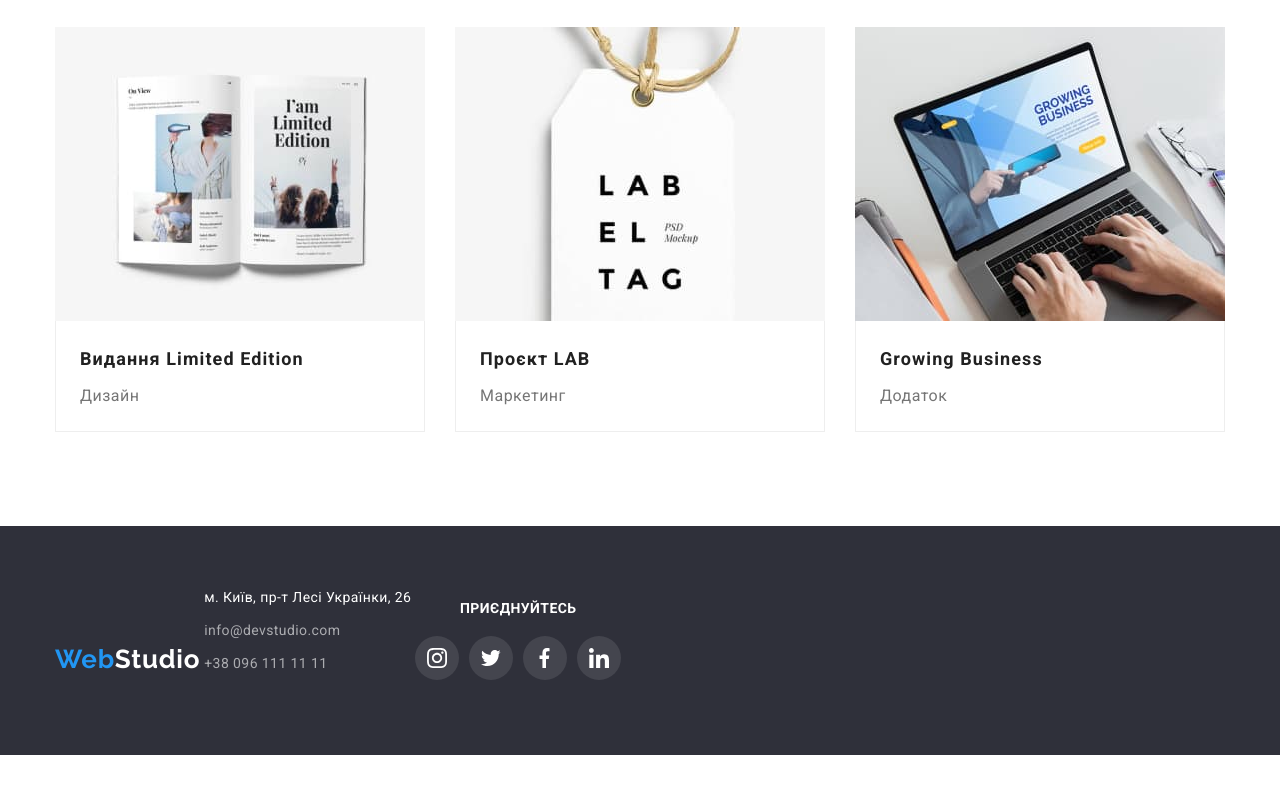
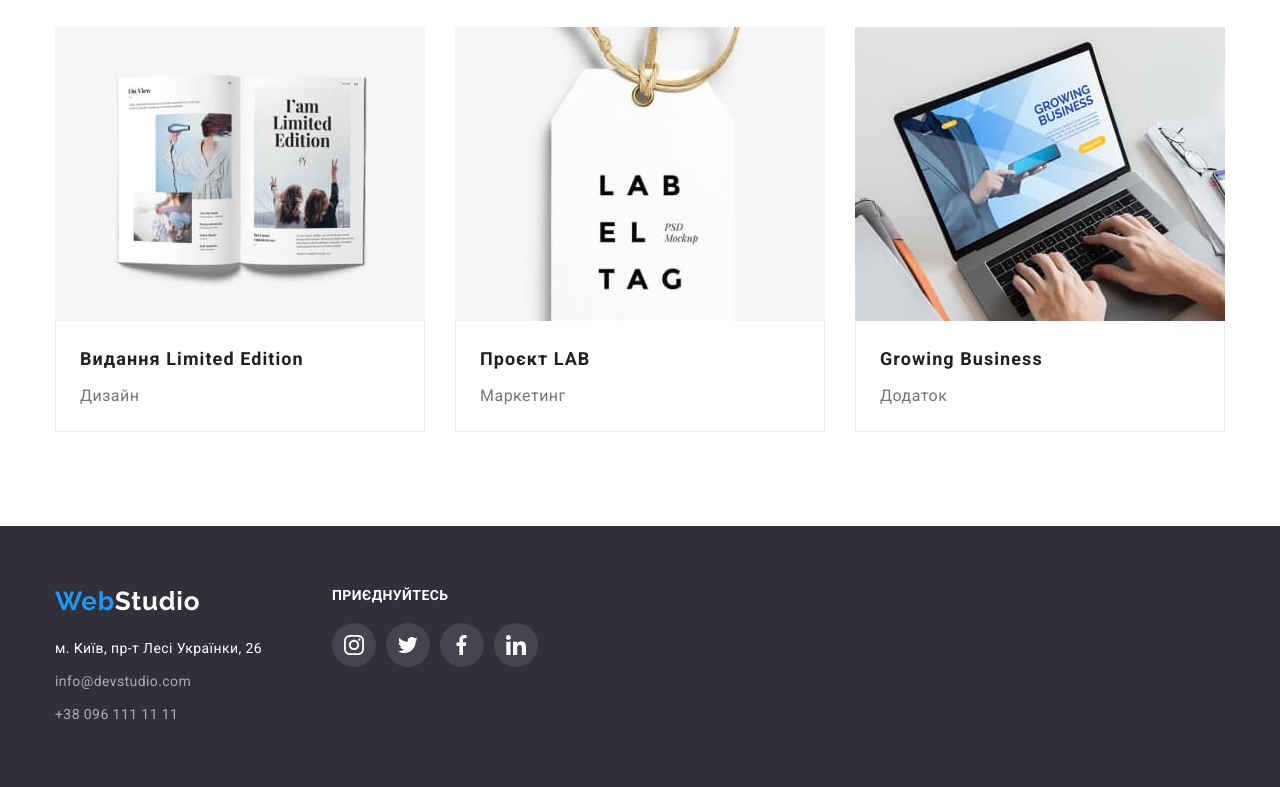
Before and after one commit to LiubovRybak/goit-markup-hw-04, a plain HTML site: page portfolio.html in a window 1280 px wide. Shown: the part 1106-1893 px from the top of the page. Before the commit the page ends 1861 px from the top, so only its background shows below. Drawn offline with nearby package versions, Linux system fonts and the light colour scheme.

Commit message:
add changes in footer

```diff
--- a/portfolio.html
+++ b/portfolio.html
@@ -154,6 +154,7 @@
     </main>
     <footer class="footer">
         <div class="container container-contacts">
+            <div class="container-footer-contacts">
                 <a href="./index.html" lang="en" class="footer-logo link">Web<span class="studio-footer">Studio</span></a>
                 <address class="contacts">
                     <ul class="contacts-list list">
@@ -169,6 +170,7 @@
                         </li>
                     </ul>
                 </address>
+            </div>
             <div class="container-footer-soc-header">
                 <h2 class="footer-soc-header">приєднуйтесь</h2>
                 <ul class="footer-soc-list">
--- a/styles/styles.css
+++ b/styles/styles.css
@@ -536,7 +536,6 @@ fill: var(--blue-color);
 }
 
 .contacts {
-    display: inline-block;
     font-style: normal;
 }
 
@@ -569,6 +568,7 @@ fill: var(--blue-color);
 }
 
 .footer-soc-link {
+    display: inline-block;
     width: 44px;
     height: 44px;
     border-radius: 50%;
@@ -582,7 +582,7 @@ fill: var(--blue-color);
 }
 
 .footer-soc-header {
-    display: flex;
+    display: inline-block;
     justify-content: center;
     font-weight: 700;
     font-size: 14px;
@@ -612,6 +612,14 @@ fill: var(--blue-color);
 .contacts-list {
     display: inline-block;
 
+}
+
+.container-contacts {
+    display: flex;
+}
+
+.container-footer-soc-header {
+    margin-left: 70px;
 }
 
 /* Portfolio */
```
Also changed, not shown: index.html (+2 -0 lines). Lines whose indentation alone changed are shown as unchanged.
